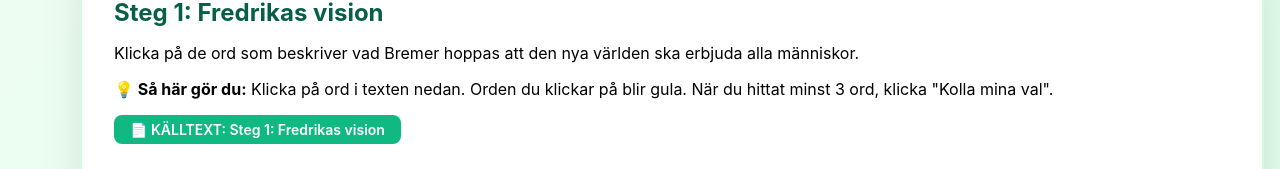
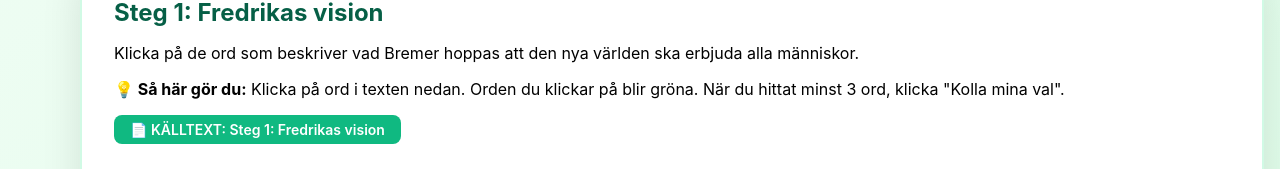
Before and after one commit to gredemo/historical_source_criticism, a React (Vite) app: page / in a window 1280 px wide. Both pictures are taken after a click on the button 640 px from the left and 396 px from the top of the page. Shown: the part 291-460 px from the top of the page. Built offline with nearby package versions, Linux system fonts and the light colour scheme.

Commit message:
Fixat example-dubbel och färg gul→grön i Level1

```diff
--- a/src/components/Level1.jsx
+++ b/src/components/Level1.jsx
@@ -166,7 +166,7 @@ else {
       {/* Visual hint */}
       <div className="bg-yellow-50 border-l-4 border-yellow-400 p-4">
         <p className="text-sm text-yellow-900">
-          <strong>💡 Så här gör du:</strong> Klicka på ord i texten nedan. Orden du klickar på blir gula. När du hittat minst {stepData.success_threshold} ord, klicka "Kolla mina val".
+          <strong>💡 Så här gör du:</strong> Klicka på ord i texten nedan. Orden du klickar på blir gröna. När du hittat minst {stepData.success_threshold} ord, klicka "Kolla mina val".
         </p>
       </div>
 
@@ -188,7 +188,7 @@ else {
             {selectedWords.map((word, index) => (
               <span
                 key={index}
-                className="px-3 py-1 bg-yellow-200 text-amber-900 rounded-full text-sm font-medium"
+                className="px-3 py-1 bg-green-200 text-amber-900 rounded-full text-sm font-medium"
               >
                 {word}
               </span>
--- a/src/sources/munck_friarbrev_1896.json
+++ b/src/sources/munck_friarbrev_1896.json
@@ -112,7 +112,6 @@
   "template_guide": "Använd denna mening:\nUtan mammans tillstånd kan de inte [FÖRKLARA VAD].",
   "required_keywords": ["öppet", "visa", "erkänna", "världen", "offentligt", "lof", "tillstånd"],
   "min_keywords_match": 2,
-  "example": "Exempel: Utan mammans tillstånd kan de inte visa sin kärlek öppet eller träffas som ett officiellt par.",
   "feedback": {
     "has_keyword": "Perfekt! Du förstår att de inte kan visa sitt förhållande offentligt.",
     "too_vague": "Läs citatet igen: 'lof att öppet inför verlden erkänna'. Vad betyder 'öppet inför verlden'? Vad kan de inte göra utan tillstånd?"
```
